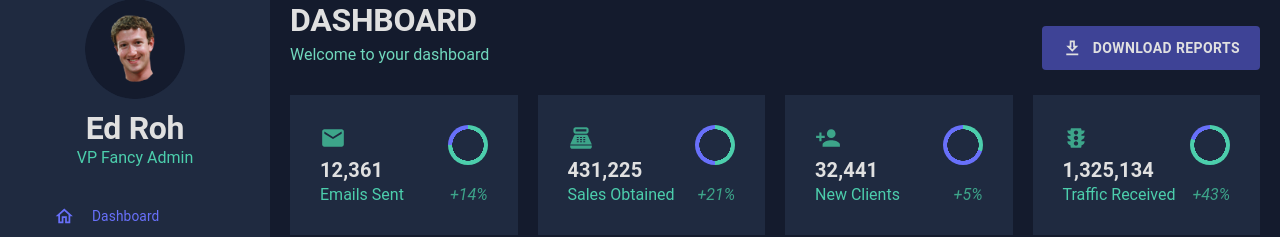
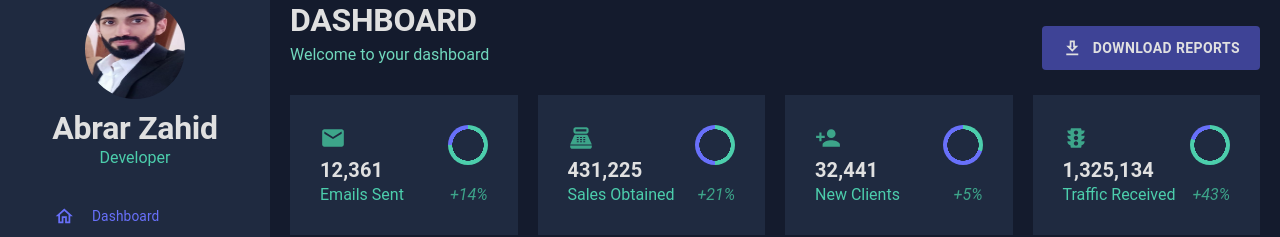
Before and after one commit to AbrarZahid050/dashboard-project, a React (Vite) app: page / in a window 1280 px wide. Shown: the part 88-325 px from the top of the page. Built offline with nearby package versions, Linux system fonts and the light colour scheme.

Commit message:
commenting code & clean up done!

```diff
--- a/src/App.jsx
+++ b/src/App.jsx
@@ -1,6 +1,10 @@
+// material-ui import:
+import { CssBaseline, ThemeProvider } from "@mui/material";
+// import from theme.js:
 import { ColorModeContext, useMode } from "./theme";
-import { CssBaseline, ThemeProvider } from "@mui/material";
+// react-router imports:
 import { Route, Routes } from "react-router-dom";
+// custom components:
 import Topbar from "./scenes/global/Topbar";
 import MenuBar from "./scenes/global/Sidebar";
 import Dashboard from "./scenes/dashboard/Dashboard";
--- a/src/scenes/global/Sidebar.jsx
+++ b/src/scenes/global/Sidebar.jsx
@@ -1,10 +1,16 @@
 import { useState } from "react";
+// proSidebar-imports:
 import { ProSidebar, Menu, MenuItem } from "react-pro-sidebar";
+import "react-pro-sidebar/dist/css/styles.css";
+// material-ui imports:
 import { Box, IconButton, Typography, useTheme } from "@mui/material";
+// react-router import:
 import { Link } from "react-router-dom";
-import "react-pro-sidebar/dist/css/styles.css";
+// custom-color tokens import:
 import { tokens } from "../../theme";
-import pic from "../../assets/user.png";
+// profile-picture import:
+import pic from "../../assets/user2.jpeg";
+// material-icons imports:
 import HomeOutlinedIcon from "@mui/icons-material/HomeOutlined";
 import PeopleOutlinedIcon from "@mui/icons-material/PeopleOutlined";
 import ContactsOutlinedIcon from "@mui/icons-material/ContactsOutlined";
@@ -108,10 +114,10 @@ const Sidebar = () => {
                   fontWeight="bold"
                   sx={{ m: "10px 0 0 0" }}
                 >
-                  Ed Roh
+                  Abrar Zahid
                 </Typography>
                 <Typography variant="h5" color={colors.greenAccent[500]}>
-                  VP Fancy Admin
+                  Developer
                 </Typography>
               </Box>
             </Box>
--- a/src/scenes/team/index.jsx
+++ b/src/scenes/team/index.jsx
@@ -60,6 +60,7 @@ const Team = () => {
       },
     },
   ];
+
   return (
     <Box m="20px">
       <Header title="Team" subtitle="Managing the Team Members" />
```
Also changed, not shown: src/scenes/dashboard/Dashboard.jsx (+8 -3 lines), src/assets/user2.jpeg (added).
